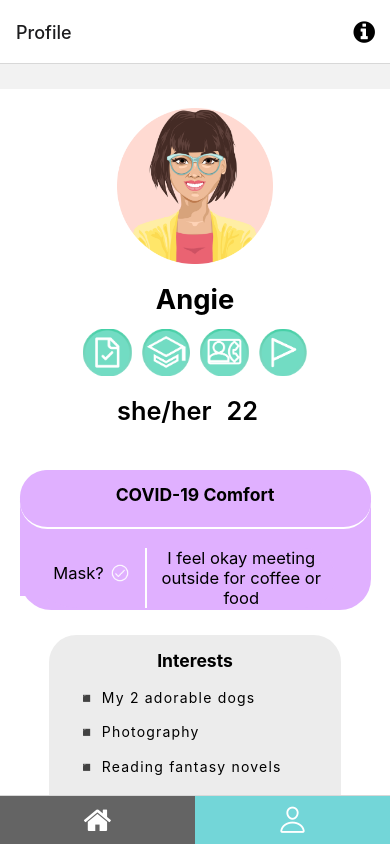
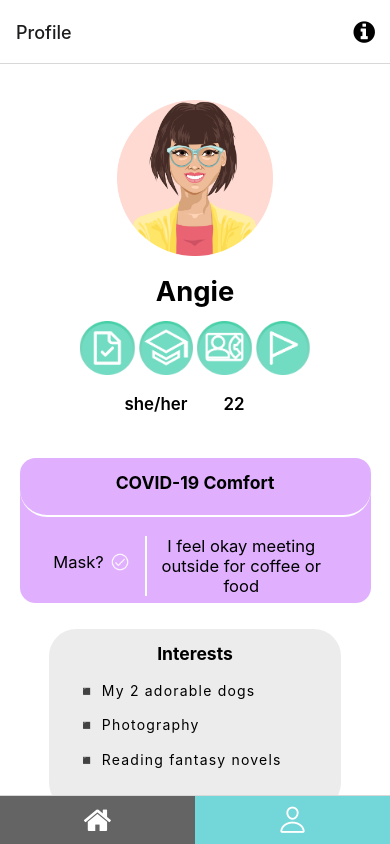
Before and after one commit to maaarvin-was-here/hi5, a React Native app: screen /TabOne in a window 390 px wide. Built offline with nearby package versions, Linux system fonts and the light colour scheme; what expo-linking would draw is missing.

Commit message:
minor edits to profile

```diff
--- a/package.json
+++ b/package.json
@@ -35,6 +35,7 @@
     "react-native-location": "^2.5.0",
     "react-native-safe-area-context": "3.3.2",
     "react-native-screens": "~3.8.0",
+    "react-native-select-dropdown": "^1.2.0",
     "react-native-unordered-list": "^1.0.4",
     "react-native-vector-icons": "^8.1.0",
     "react-native-web": "0.17.1",
--- a/screens/ProfileScreen.tsx
+++ b/screens/ProfileScreen.tsx
@@ -1,6 +1,5 @@
 import * as React from 'react';
 import { StyleSheet, ScrollView, Image } from 'react-native';
-
 
 import EditScreenInfo from '../components/EditScreenInfo';
 import { Text, View } from '../components/Themed';
@@ -11,21 +10,41 @@ import { Dimensions } from 'react-native';
 const windowWidth = Dimensions.get('window').width;
 const windowHeight = Dimensions.get('window').height;
 
-export default function ProfileScreen({ navigation }: RootTabScreenProps<'TabOne'>) {
+export default function ProfileScreen({
+  navigation,
+}: RootTabScreenProps<'TabOne'>) {
   return (
-        <ScrollView style={styles.container} contentContainerStyle={{ alignItems: 'center', height: 700 }}>
+    <ScrollView
+      style={styles.container}
+      contentContainerStyle={{ alignItems: 'center' }}
+    >
       {/* Avatar Image */}
-            <Image style={styles.avatar} source={require('../assets/images/avatar_5.png/')} />
+      <Image
+        style={styles.avatar}
+        source={require('../assets/images/avatar_5.png/')}
+      />
 
       {/* User's Name */}
       <Text style={styles.title}>Angie</Text>
 
       {/* Bar of Icons */}
       <View style={styles.iconBar}>
-                <Image style={styles.icon} source={require('../assets/images/green-covid.png/')} />
-                <Image style={styles.icon} source={require('../assets/images/green-student.png/')} />
-                <Image style={styles.icon} source={require('../assets/images/green-phone.png/')} />
-                <Image style={styles.icon} source={require('../assets/images/green-flag.png/')} />
+        <Image
+          style={styles.icon}
+          source={require('../assets/images/green-covid.png/')}
+        />
+        <Image
+          style={styles.icon}
+          source={require('../assets/images/green-student.png/')}
+        />
+        <Image
+          style={styles.icon}
+          source={require('../assets/images/green-phone.png/')}
+        />
+        <Image
+          style={styles.icon}
+          source={require('../assets/images/green-flag.png/')}
+        />
       </View>
 
       {/* Pronouns + Age */}
@@ -38,26 +57,37 @@ export default function ProfileScreen({ navigation }: RootTabScreenProps<'TabOne
       <View style={styles.covidStatus}>
         {/* COVID Box Title */}
         <View style={styles.covidSubtitle}>
-                    <Text style={[styles.subtitle, { marginTop: '4%' }]}>COVID-19 Comfort</Text>
+          <Text style={[styles.subtitle, { marginTop: '4%' }]}>
+            COVID-19 Comfort
+          </Text>
         </View>
         {/* COVID Box Contents */}
         <View style={styles.subgrid2}>
           {/* Left Division */}
           <View style={styles.covidLeft}>
             <Text style={styles.maskText}>Mask?</Text>
-                        <Image style={styles.smallicon} source={require('../assets/images/check-circle.png/')} />
+            <Image
+              style={styles.smallicon}
+              source={require('../assets/images/check-circle.png/')}
+            />
           </View>
           {/* Right Division */}
-                    <Text style={styles.covidRight}>I feel okay meeting outside for coffee or food</Text>
+          <Text style={styles.covidRight}>
+            I feel okay meeting outside for coffee or food
+          </Text>
         </View>
       </View>
 
       {/* Interests Section */}
       <View style={styles.interestBar}>
-                <Text style={[styles.subtitle, { marginTop: '5%', color: 'black' }]}>Interests</Text>
+        <Text style={[styles.subtitle, { marginTop: '5%', color: 'black' }]}>
+          Interests
+        </Text>
         <Text style={styles.interestText}>{'\u25FE'} My 2 adorable dogs</Text>
         <Text style={styles.interestText}>{'\u25FE'} Photography</Text>
-                <Text style={styles.interestText}>{'\u25FE'} Reading fantasy novels</Text>
+        <Text style={styles.interestText}>
+          {'\u25FE'} Reading fantasy novels
+        </Text>
       </View>
     </ScrollView>
   );
@@ -66,18 +96,18 @@ export default function ProfileScreen({ navigation }: RootTabScreenProps<'TabOne
 const styles = StyleSheet.create({
   container: {
     flex: 1,
-        marginTop: 0.03 * windowHeight, /* 20 */
-        backgroundColor: 'white'
+    paddingTop: 0.02 * windowHeight /* 20 */,
+    backgroundColor: 'white',
   },
   avatar: {
     width: 0.4 * windowWidth,
     height: 0.4 * windowWidth,
-        marginVertical: 0.0225 * windowHeight, /* 15 */
+    marginVertical: 0.0225 * windowHeight /* 15 */,
   },
   title: {
     fontSize: 0.07 * windowWidth,
     fontWeight: 'bold',
-        color: 'black'
+    color: 'black',
   },
   subtitle: {
     textAlign: 'center',
@@ -85,16 +115,16 @@ const styles = StyleSheet.create({
     fontSize: 0.045 * windowWidth,
   },
   iconBar: {
-        marginTop: 0.015 * windowHeight,
+    paddingTop: 0.015 * windowHeight,
     flexDirection: 'row',
     backgroundColor: 'white',
-        width: '60%'
+    width: '60%',
   },
   icon: {
     flex: 1,
     width: 0.07 * windowWidth,
-        height: 0.12 * windowWidth,
-        marginHorizontal: 5
+    height: 0.14 * windowWidth,
+    marginHorizontal: 2,
   },
   smallicon: {
     width: 20,
@@ -102,42 +132,42 @@ const styles = StyleSheet.create({
     marginTop: '12%',
     marginBottom: '11%',
     marginLeft: '5%',
-        marginRight: '12%'
+    marginRight: '12%',
   },
   quickInfo: {
-        marginVertical: 0.0225 * windowHeight, /* 15 */
+    marginVertical: 0.0225 * windowHeight /* 15 */,
     flexDirection: 'row',
     width: '40%',
-        backgroundColor: 'white'
+    backgroundColor: 'white',
   },
   quickInfoText: {
     flex: 1,
     textAlign: 'center',
     color: 'black',
-        fontSize: 0.03 * windowHeight,
-        fontWeight: '600'
+    fontSize: 0.02 * windowHeight,
+    fontWeight: '600',
   },
   subgrid2: {
     alignContent: 'center',
-        marginVertical: 0.0225 * windowHeight, /* 15 */
+    marginVertical: 0.0225 * windowHeight /* 15 */,
     flexDirection: 'row',
     width: '90%',
     backgroundColor: '#e0b0ff',
-        borderRadius: 0.5 * windowWidth
+    borderRadius: 0.5 * windowWidth,
   },
   covidStatus: {
     marginTop: 0.03 * windowHeight,
     width: '90%',
     height: '20%',
     backgroundColor: '#e0b0ff',
-        borderRadius: 0.08 * windowWidth
+    borderRadius: 0.04 * windowWidth,
   },
   covidSubtitle: {
     height: 0.07 * windowHeight,
     borderBottomWidth: 2,
     borderBottomColor: 'white',
     backgroundColor: '#e0b0ff',
-        borderRadius: 0.07 * windowWidth
+    borderRadius: 0.07 * windowWidth,
   },
   covidLeft: {
     alignContent: 'center',
@@ -147,7 +177,7 @@ const styles = StyleSheet.create({
     backgroundColor: '#e0b0ff',
     borderBottomLeftRadius: 0.8 * windowWidth,
     flex: 2,
-        flexDirection: 'row'
+    flexDirection: 'row',
   },
   maskText: {
     flex: 2,
@@ -156,27 +186,26 @@ const styles = StyleSheet.create({
     alignItems: 'center',
     fontSize: 0.0425 * windowWidth,
     marginTop: '12%',
-        marginBottom: '10%'
+    marginBottom: '10%',
   },
   covidRight: {
     flex: 3,
     textAlign: 'center',
-        fontSize: 0.0425 * windowWidth
+    fontSize: 0.0425 * windowWidth,
   },
   interestBar: {
-        marginVertical: 0.03 * windowHeight, /* 20 */
+    marginVertical: 0.03 * windowHeight /* 20 */,
     width: '75%',
-        height: '30%',
+    height: '25%',
     backgroundColor: '#ececec',
-        borderRadius: 0.07 * windowWidth
+    borderRadius: 0.07 * windowWidth,
   },
   interestText: {
     color: 'black',
     marginLeft: '10%',
     marginTop: '6%',
-        letterSpacing: 1.2
-    }
+    letterSpacing: 1.2,
+  },
 });
 
-
 /* < View style = { styles.separator } lightColor = "#eee" darkColor = "rgba(255,255,255,0.1)" />  */
```
Also changed, not shown: 1 other file (tests, documents, lock files or other folders). Lines whose indentation alone changed are shown as unchanged.
